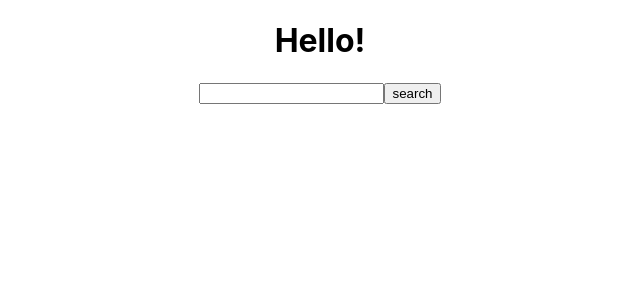
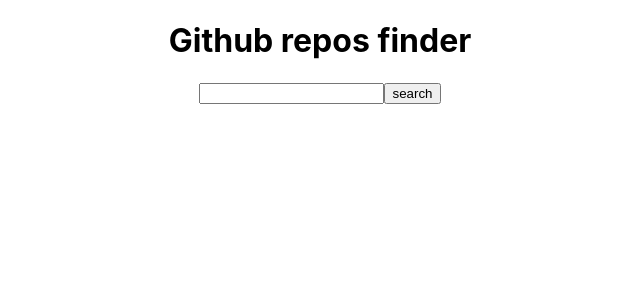
Before and after one commit to Pierluigi10/github-repos-finder, a React (Create React App) app: page / in a window 1280 px wide. Shown: the top 300 px of the page, without its empty margins (320-960 px from the left). Built offline with nearby package versions, Linux system fonts and the light colour scheme.

Commit message:
install react router dom v6 and create Route

```diff
--- a/package.json
+++ b/package.json
@@ -8,6 +8,7 @@
     "@testing-library/user-event": "^13.5.0",
     "react": "^18.0.0",
     "react-dom": "^18.0.0",
+    "react-router-dom": "^6.3.0",
     "react-scripts": "5.0.0",
     "web-vitals": "^2.1.4"
   },
--- a/src/App.js
+++ b/src/App.js
@@ -1,11 +1,16 @@
 import "./App.css";
+import { Route, Routes } from "react-router-dom";
 import SearchRepos from "./components/SearchRepos";
+import UserInfo from "./components/UserInfo";
 
 function App() {
   return (
     <div className="App">
-      <h1>Hello!</h1>
-      <SearchRepos />
+      <h1>Github repos finder</h1>
+      <Routes>
+        <Route path="/" element={<SearchRepos />} />
+        <Route path="/userinfo" element={<UserInfo />} />
+      </Routes>
     </div>
   );
 }
--- a/src/index.js
+++ b/src/index.js
@@ -2,10 +2,11 @@
 import ReactDOM from "react-dom/client";
 import "./index.css";
 import App from "./App";
+import { BrowserRouter } from "react-router-dom";
 
 const root = ReactDOM.createRoot(document.getElementById("root"));
 root.render(
-  <React.StrictMode>
+  <BrowserRouter>
     <App />
-  </React.StrictMode>
+  </BrowserRouter>
 );
```
Also changed, not shown: tasks.txt, 1 other file (tests, documents, lock files or other folders).
